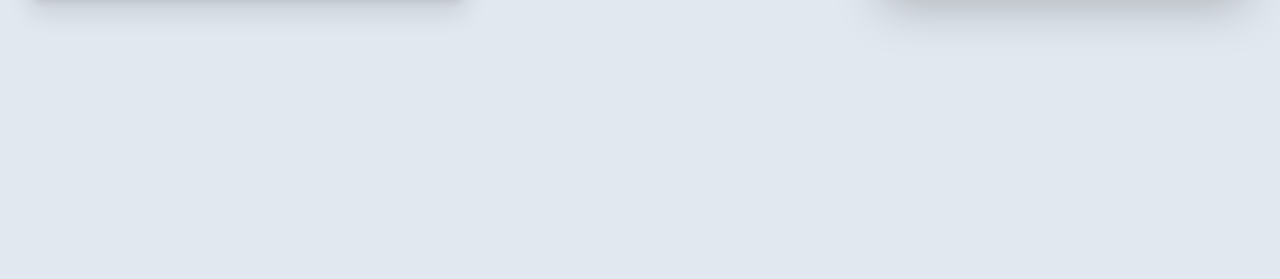
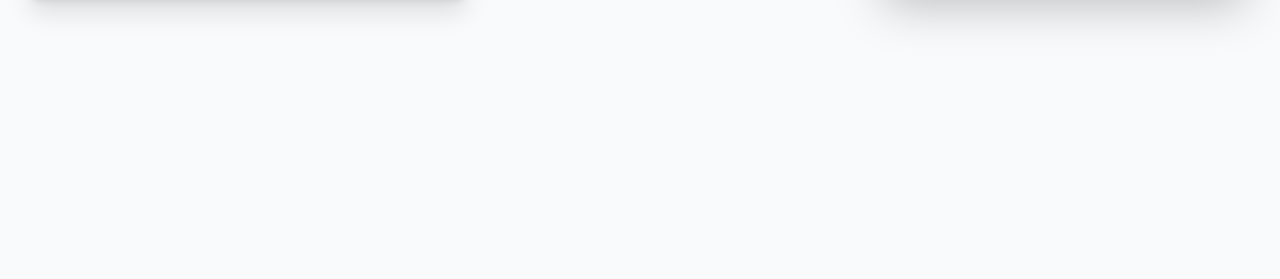
Before and after one commit to 4kmoviepointoo-bot/Vortex-studio.com, a Next.js app: page /work in a window 1280 px wide. Shown: the part 785-1064 px from the top of the page. Built offline with nearby package versions, Linux system fonts and the light colour scheme.

Commit message:
Add radial blue center-glow with 360-degree fade to Featured Work section

```diff
--- a/components/work.tsx
+++ b/components/work.tsx
@@ -142,7 +142,17 @@
   const progressWidth = useTransform(scrollYProgress, [0, 1], ['0%', '100%'])
 
   return (
-    <div ref={targetRef} className="relative h-[300vh] w-full bg-[#e2e8f0]">
+    <div ref={targetRef} className="relative h-[300vh] w-full bg-slate-50 overflow-hidden">
+      {/* Centered Medium Blue Radial Background Layer */}
+      <div
+        className="absolute inset-0 pointer-events-none -z-10 bg-[radial-gradient(ellipse_at_center,_var(--tw-gradient-stops))] from-blue-600/25 via-blue-500/10 to-transparent"
+        aria-hidden="true"
+      />
+      {/* Ambient Center Light Orb */}
+      <div
+        className="absolute top-1/2 left-1/2 -translate-x-1/2 -translate-y-1/2 w-[600px] h-[400px] bg-blue-600/20 rounded-full blur-[120px] pointer-events-none -z-10"
+        aria-hidden="true"
+      />
       <div className="sticky top-0 h-screen w-full flex flex-col justify-center overflow-hidden">
         <div className="flex items-center justify-between px-6 sm:px-12 mb-4 z-10">
           <span className="text-xs font-bold tracking-[0.2em] uppercase flex items-center gap-2">
```
